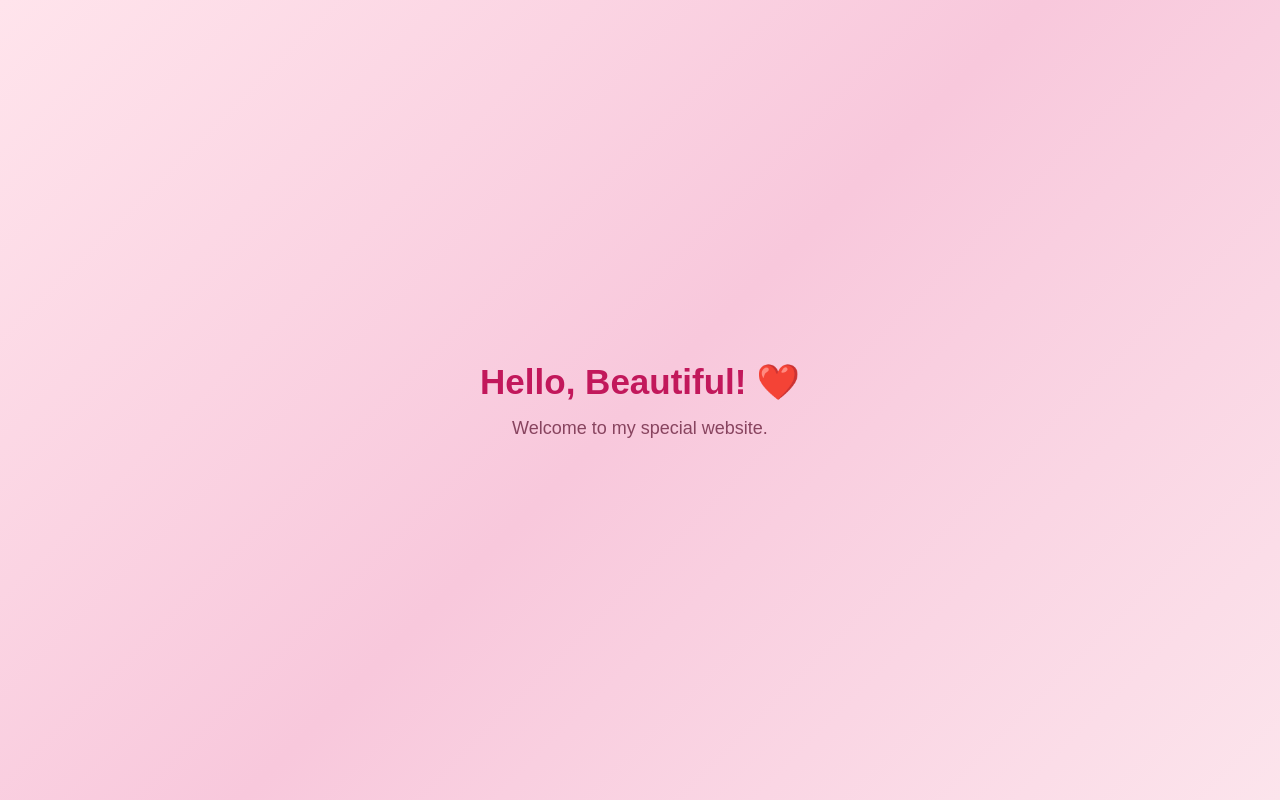
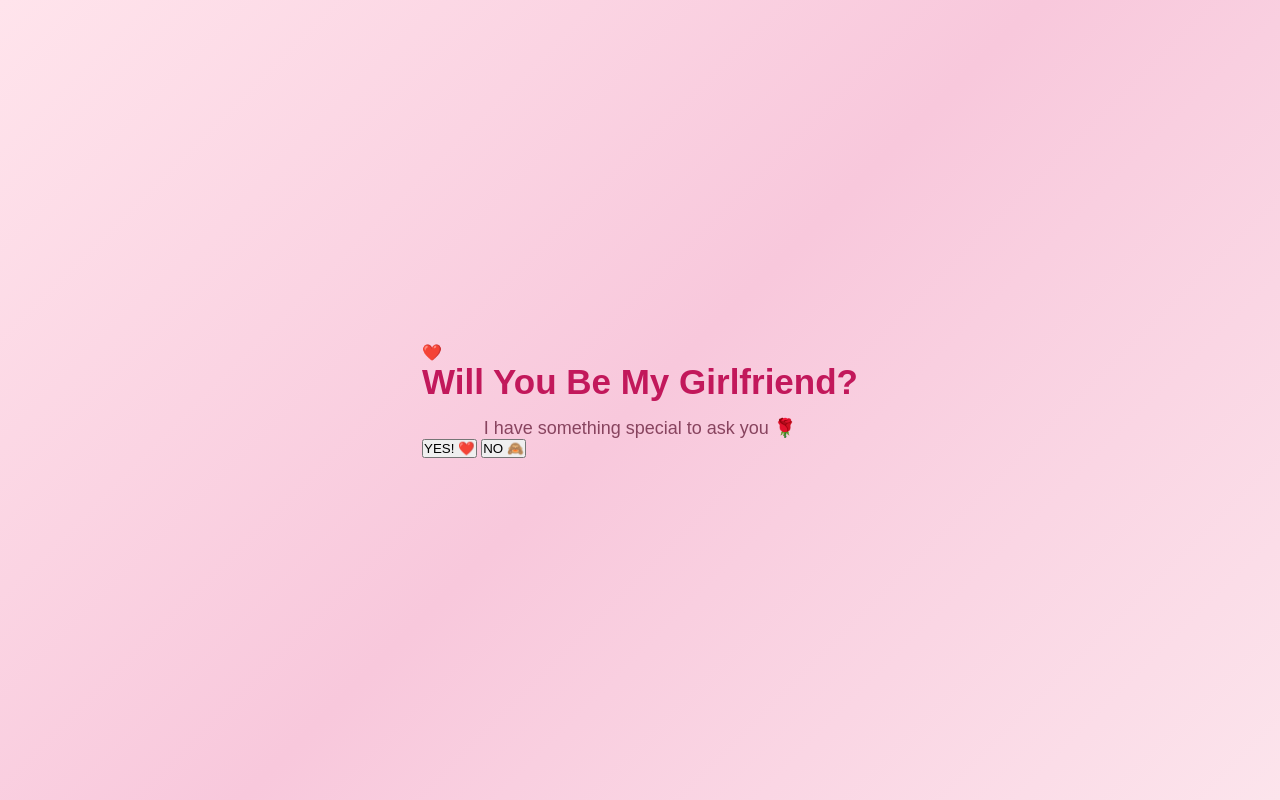
Before and after one commit to frhnhfzi/test, a plain HTML site: page index.html in a window 1280 px wide. Drawn offline with Linux system fonts and the light colour scheme.

Commit message:
Update index.html

```diff
--- a/index.html
+++ b/index.html
@@ -5,7 +5,7 @@
     <meta charset="UTF-8">
     <meta name="viewport" content="width=device-width, initial-scale=1.0">
 
-    <title>For Someone Special ❤️</title>
+    <title>Will You Be My Girlfriend? ❤️</title>
 
     <link rel="stylesheet" href="style.css">
 </head>
@@ -14,11 +14,27 @@
 
     <div class="container">
 
-        <h1>Hello, Beautiful! ❤️</h1>
+        <div class="love-card">
 
-        <p>Welcome to my special website.</p>
+            <div class="heart">❤️</div>
+
+            <h1>Will You Be My Girlfriend?</h1>
+
+            <p>I have something special to ask you 🌹</p>
+
+            <div class="buttons">
+
+                <button id="yesBtn">YES! ❤️</button>
+
+                <button id="noBtn">NO 🙈</button>
+
+            </div>
+
+        </div>
 
     </div>
 
+    <script src="script.js"></script>
+
 </body>
 </html>
```
